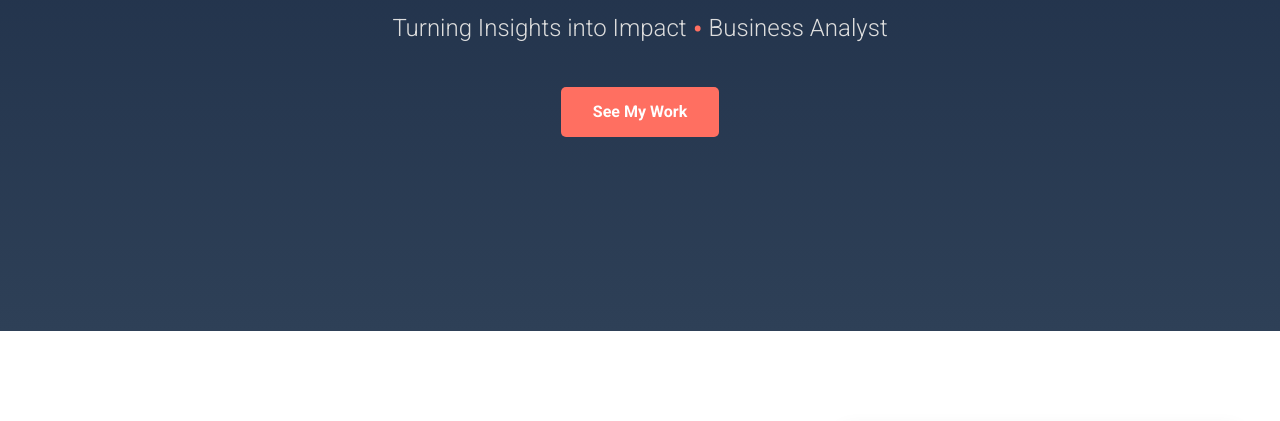
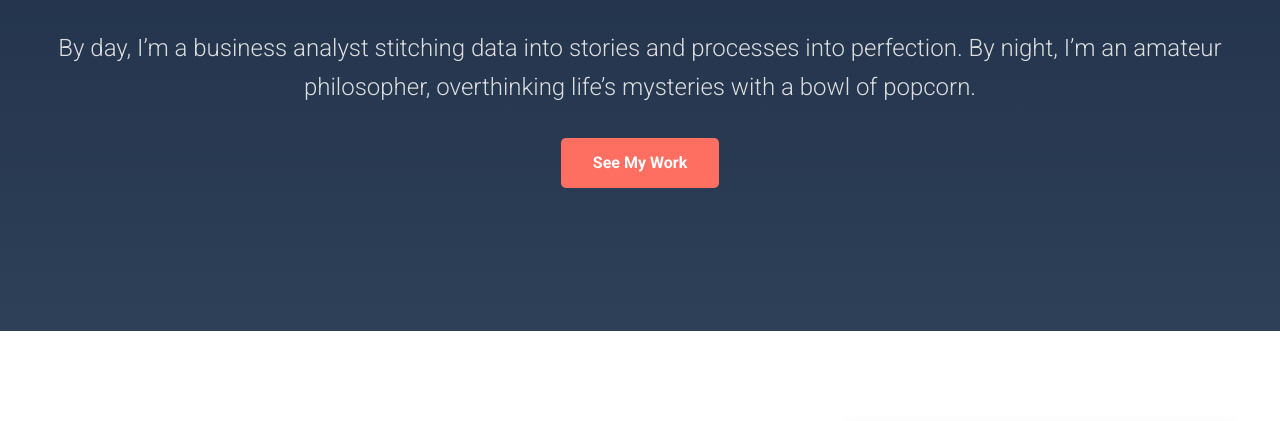
Before and after one commit to YackobT/Portfolio, a plain HTML site: page index.html in a window 1280 px wide. Shown: the part 309-730 px from the top of the page. Drawn offline with nearby package versions, Linux system fonts and the light colour scheme.

Commit message:
Update index.html

```diff
--- a/index.html
+++ b/index.html
@@ -28,6 +28,9 @@
     <div class="hero-content">
       <h1>Yackob Tamire</h1>
       <p class="tagline">Turning Insights into Impact <span class="dot">•</span> Business Analyst</p>
+      <br>
+<p class="tagline"> By day, I’m a business analyst stitching data into stories and processes into perfection. By night, I’m an amateur philosopher, overthinking life’s mysteries with a bowl of popcorn.</p>
+
       <a href="#projects" class="cta-button">See My Work</a>
     </div>
   </section>
```
